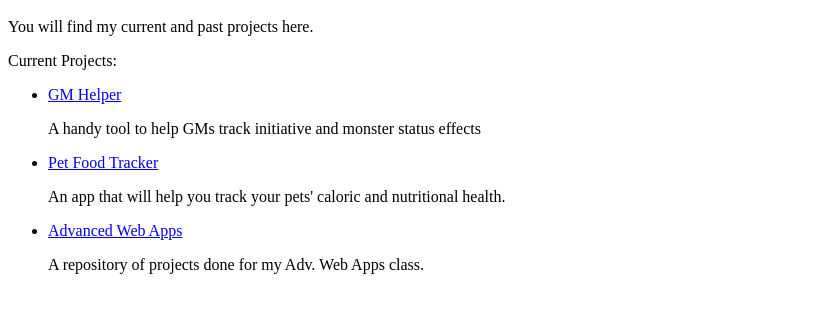
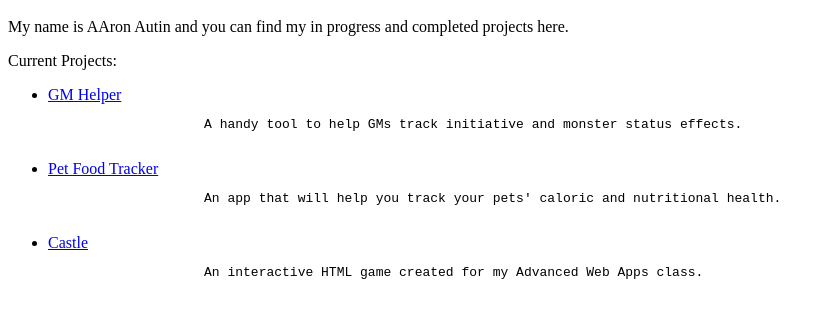
Before and after one commit to KazztheCajun/KazztheCajun.github.io, a plain HTML site: page index.html in a window 1280 px wide. Shown: the part 48-366 px from the top of the page, without its empty margins (0-834 px from the left). Drawn offline with Linux system fonts and the light colour scheme.

Commit message:
updating portfolio

```diff
--- a/index.html
+++ b/index.html
@@ -8,27 +8,27 @@
     <body>
     	<h1>Welcome to my Git page!</h1>
     	<p>
-            You will find my current and past projects here.
+            My name is AAron Autin and you can find my in progress and completed projects here.
         </p>
     	<p> Current Projects:</p>
     	<ul>
     		<li>
     			<a href="https://github.com/KazztheCajun/GM_Helper" >GM Helper</a>
-                <p>
-                    A handy tool to help GMs track initiative and monster status effects
-                </p>
+                <pre>
+                    A handy tool to help GMs track initiative and monster status effects.
+                </pre>
     		</li>
     		<li>
     			<a href="https://github.com/KazztheCajun/Pet_Food_Tracker">Pet Food Tracker</a>
-                <p>
+                <pre>
                     An app that will help you track your pets' caloric and nutritional health.
-                </p>
+                </pre>
     		</li>
             <li>
-                <a href="https://github.com/KazztheCajun/WebApps">Advanced Web Apps</a>
-                <p>
-                    A repository of projects done for my Adv. Web Apps class.
-                </p>
+                <a href="https://kazzthecajun.github.io/Castle/">Castle</a>
+                <pre>
+                    An interactive HTML game created for my Advanced Web Apps class.
+                </pre>
             </li>
     	</ul>
     </body>
```
